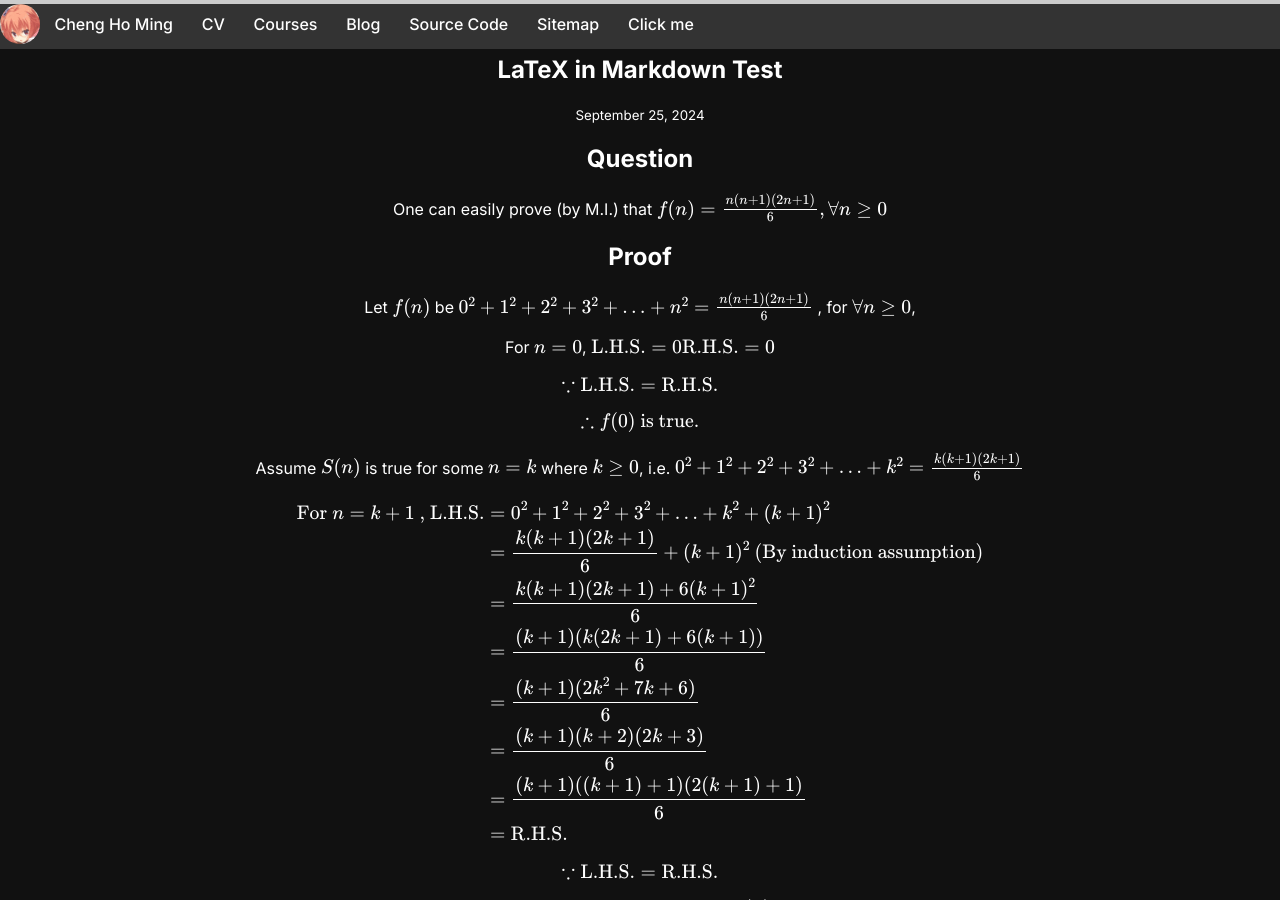
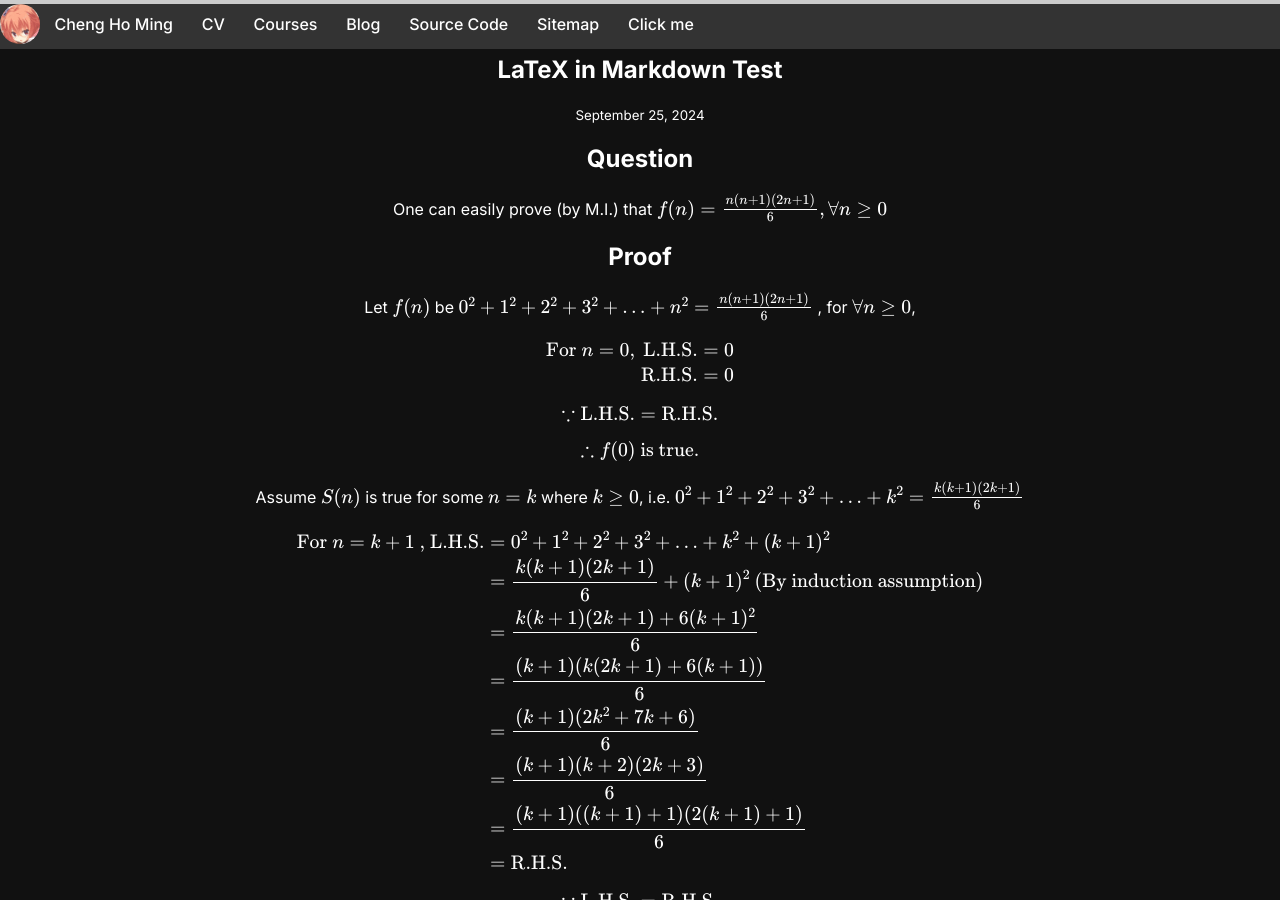
Before and after one commit to eric15342335/eric15342335.github.io, a Jekyll site: the page built from _posts/2024-09-25-LaTeX-in-markdown-test.md, in a window 1280 px wide and 900 px high. Built offline with Jekyll 4.4.1, drawn with Linux system fonts in a browser that asks for light colours.

Commit message:
Fix `LaTeX` issues in markdown blog

```diff
--- a/_posts/2024-09-25-LaTeX-in-markdown-test.md
+++ b/_posts/2024-09-25-LaTeX-in-markdown-test.md
@@ -17,10 +17,11 @@ $$
 Let $f(n)$ be $0^2+1^2+2^2+3^2+\ldots+n^2=\frac{n(n+1)(2n+1)}{6}$ ,
 for $\forall n \geq 0$,
 
-For $n=0$,
 $$
-\text{L.H.S.} = 0 \\
+\begin{align*}
+\text{For } n = 0, \ \text{L.H.S.} = 0 \\
 \text{R.H.S.} = 0
+\end{align*}
 $$
 
 $$ \because \text{L.H.S.} = \text{R.H.S.} $$
```
